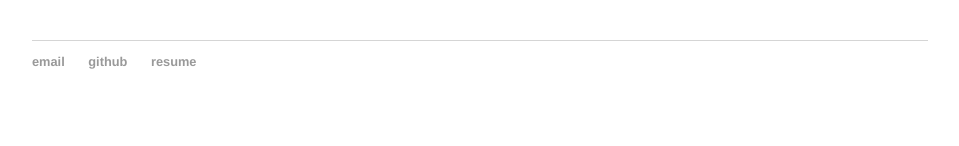
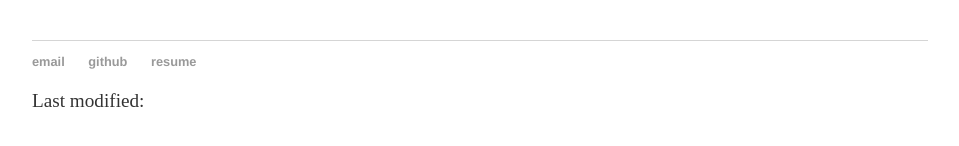
Before and after one commit to huynd2001/huynd2001.github.io, a Jekyll site: the page built from index.html, in a window 1280 px wide. Shown: the part 212-358 px from the top of the page, without its empty margins (160-1119 px from the left). Built offline with Jekyll 4.4.1, drawn with Linux system fonts in a browser that asks for light colours.

Commit message:
feat: add date

```diff
--- a/_layouts/default.html
+++ b/_layouts/default.html
@@ -3,7 +3,7 @@
 	<head>
 		<title>{{page.title}}</title>
         <link rel="stylesheet" type="text/css" href="/css/main.css">
-		<script type="text/javascript">
+		<!-- <script type="text/javascript">
 			function setModifiedDate() {
 			  if (document.getElementById('last-modified')) {
 				fetch("https://api.github.com/repos/{{ site.github.owner_name }}/{{ site.github.repository_name }}/commits?path={{ page.path }}")
@@ -18,7 +18,7 @@
 				  });
 			  }
 			}
-		  </script>
+		  </script> -->
 	</head>
 	<body onload="setModifiedDate();">
 		<nav>
@@ -39,7 +39,7 @@
         		<li><a href="https://github.com/huynd2001">github</a></li>
                 <li><a href="/resume.pdf">resume</a></li>
 			</ul>
-			<span id='last-modified'></span>
+			<p>Last modified: {{page.modified}}</p>
 		</footer>
 	</body>
 </html>
```
